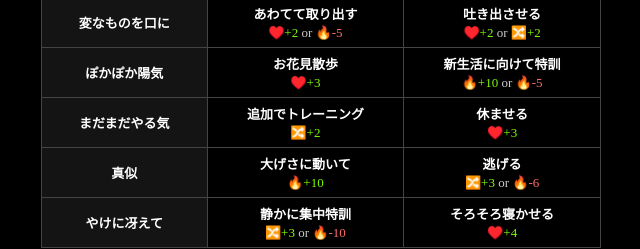
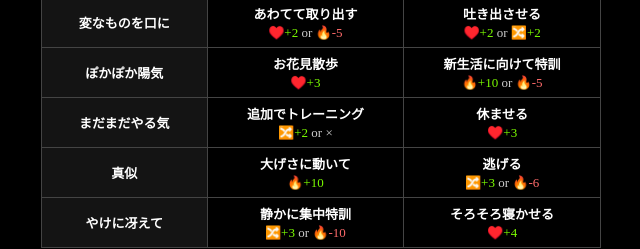
Before and after one commit to hack-w0r1d/mirrativ-slamon-info, a plain HTML site: page index.html in a window 1280 px wide. Shown: the part 2721-2970 px from the top of the page, 319-959 px from the left. Drawn offline with Linux system fonts and the light colour scheme.

Commit message:
選択イベント更新

```diff
--- a/index.html
+++ b/index.html
@@ -325,7 +325,7 @@
                 </tr>
                 <tr>
                   <th scope="row">まだまだやる気</th>
-                  <td class="event-choice"><span class="event-choice__name">追加でトレーニング</span><span class="event-choice__effect">🔀+2</span></td>
+                  <td class="event-choice"><span class="event-choice__name">追加でトレーニング</span><span class="event-choice__effect">🔀+2 or ×</span></td>
                   <td class="event-choice"><span class="event-choice__name">休ませる</span><span class="event-choice__effect">♥️+3</span></td>
                 </tr>
                 <tr>
```
